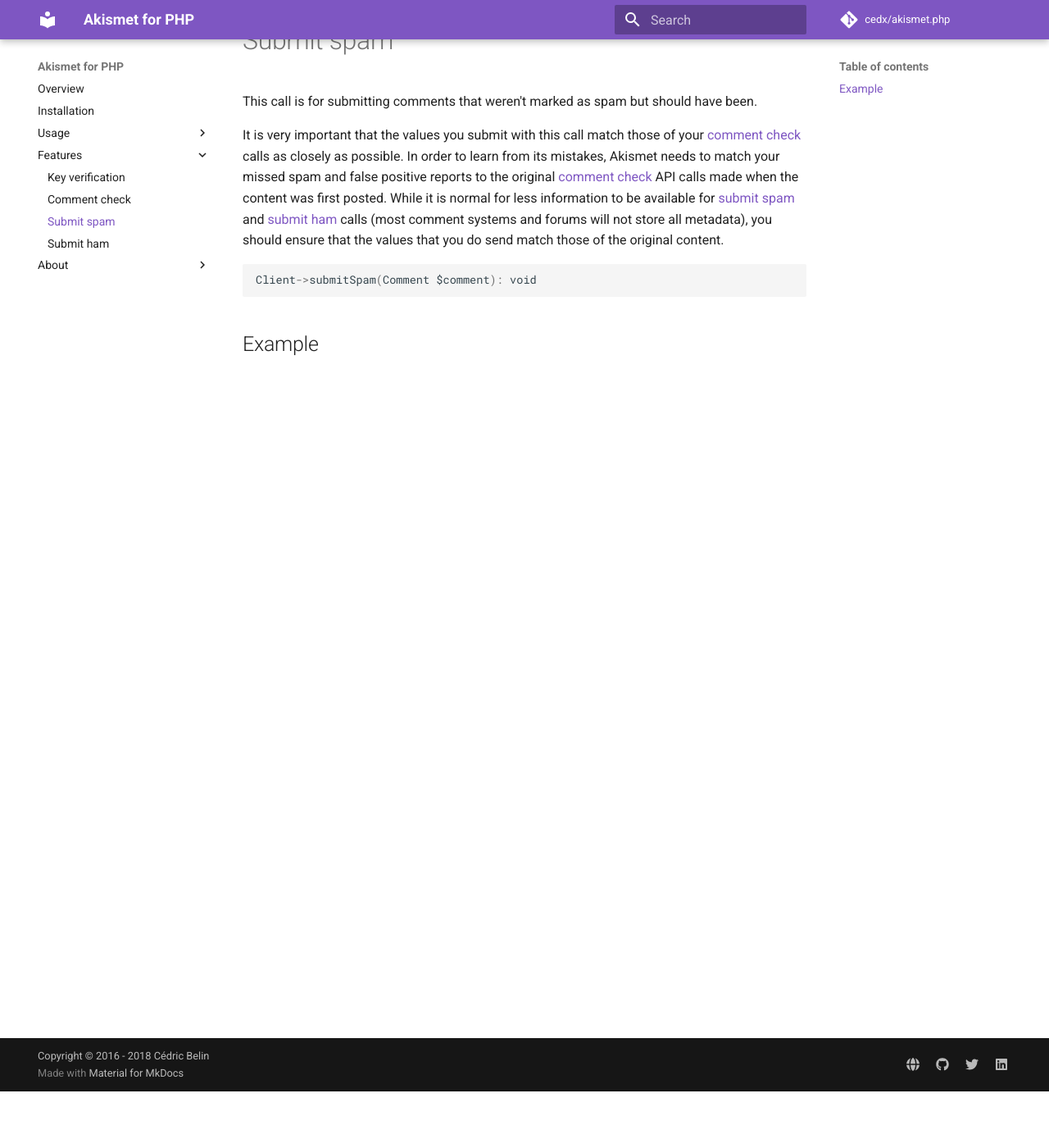
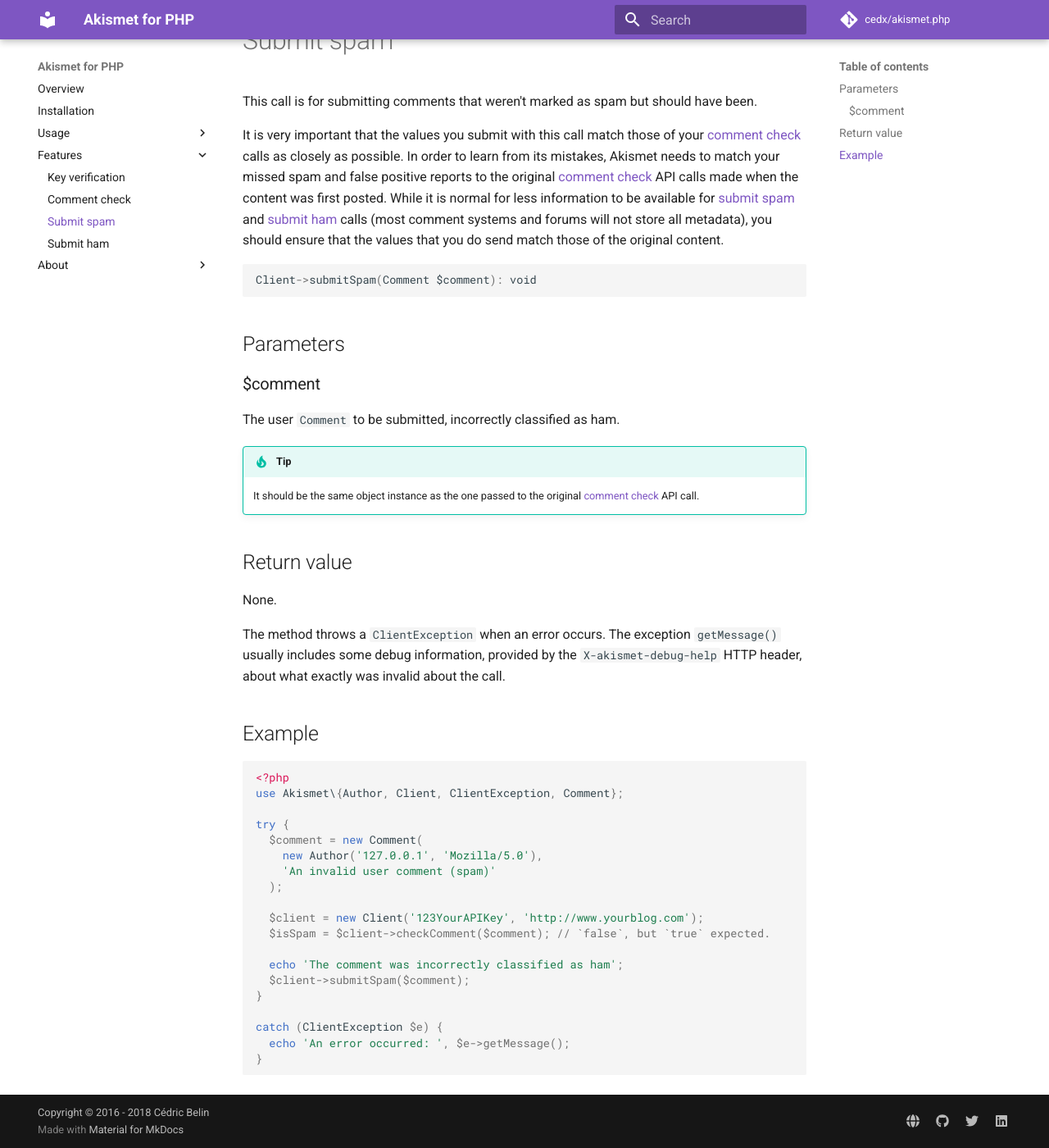
Before and after one commit to cedx/akismet.php, an MkDocs documentation site: the page built from doc/features/submit_spam.md, in a window 1280 px wide and 1400 px high, scrolled down 69 px. Shown: the whole window at 82% size. Built offline with MkDocs 1.6.1 and Material for MkDocs 9.7.7, drawn with Linux system fonts in a browser that asks for light colours; comment, search, counter and statistics services are not loaded; old or Windows-style settings are respelled for this version of MkDocs.

Commit message:
Document the submit spam/ham feature

````diff
--- a/doc/features/submit_spam.md
+++ b/doc/features/submit_spam.md
@@ -10,4 +7,40 @@ It is very important that the values you submit with this call match those of yo
 Client->submitSpam(Comment $comment): void
 ```
 
+## Parameters
+
+### $comment
+The user `Comment` to be submitted, incorrectly classified as ham.
+
+!!! tip
+    It should be the same object instance as the one passed to the original [comment check](comment_check.md) API call.
+
+## Return value
+None.
+
+The method throws a `ClientException` when an error occurs.
+The exception `getMessage()` usually includes some debug information, provided by the `X-akismet-debug-help` HTTP header, about what exactly was invalid about the call.
+
 ## Example
+
+```php
+<?php
+use Akismet\{Author, Client, ClientException, Comment};
+
+try {
+  $comment = new Comment(
+    new Author('127.0.0.1', 'Mozilla/5.0'),
+    'An invalid user comment (spam)'
+  );
+
+  $client = new Client('123YourAPIKey', 'http://www.yourblog.com');
+  $isSpam = $client->checkComment($comment); // `false`, but `true` expected.
+
+  echo 'The comment was incorrectly classified as ham';
+  $client->submitSpam($comment);
+}
+
+catch (ClientException $e) {
+  echo 'An error occurred: ', $e->getMessage();
+}
+```
--- a/mkdocs.yml
+++ b/mkdocs.yml
@@ -25,7 +25,6 @@ extra:
 markdown_extensions:
 - admonition
 - codehilite
-- meta
 
 pages:
 - Overview: index.md
@@ -33,6 +32,7 @@ pages:
 - Usage:
   - Structuring your API calls: usage/structuring_api_calls.md
   - Testing your API calls: usage/testing_api_calls.md
+  - Lifecycle: usage/lifecycle.md
 - Features:
   - Key verification: features/key_verification.md
   - Comment check: features/comment_check.md
````
Also changed, not shown: other parts of doc/features/submit_spam.md (+0 -3 lines), doc/features/comment_check.md (+5 -6 lines), doc/features/key_verification.md (+0 -3 lines), doc/features/submit_ham.md (+19 -7 lines), doc/usage/lifecycle.md (added, +1 -0 lines).
